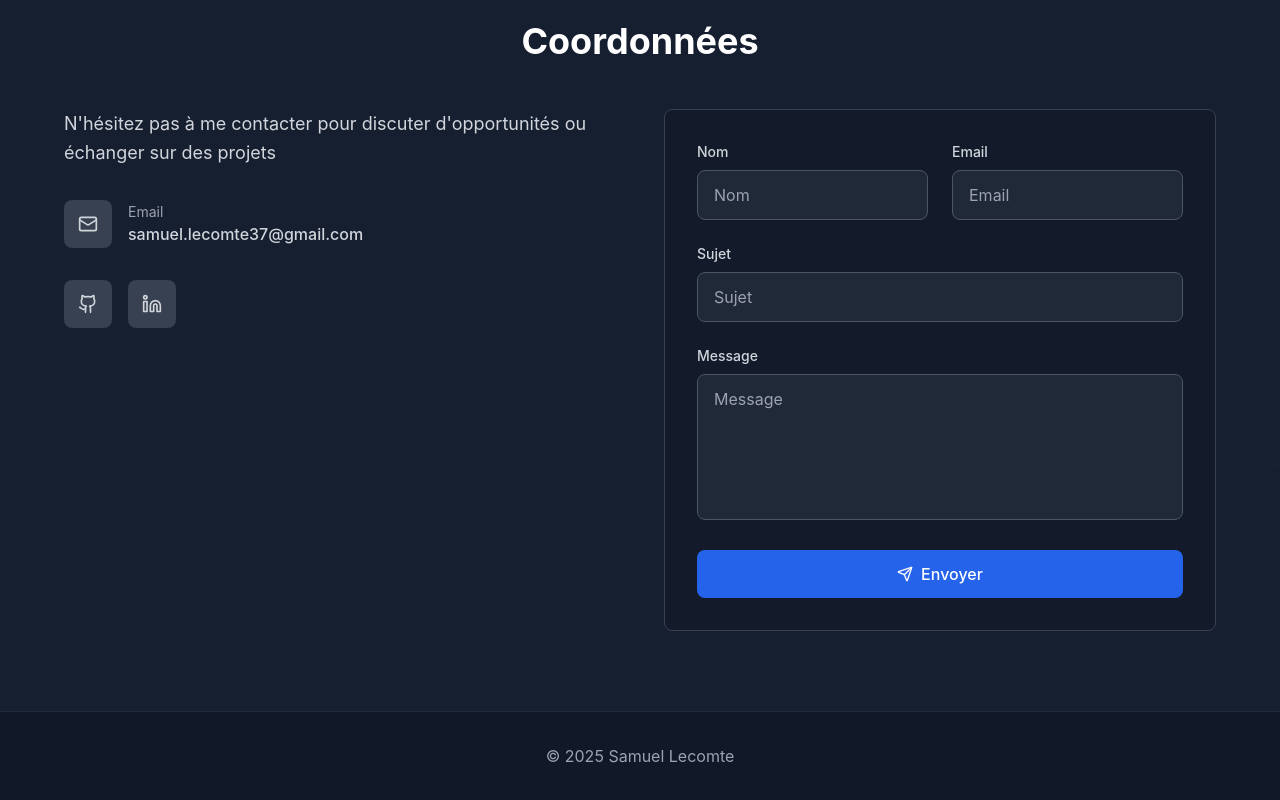
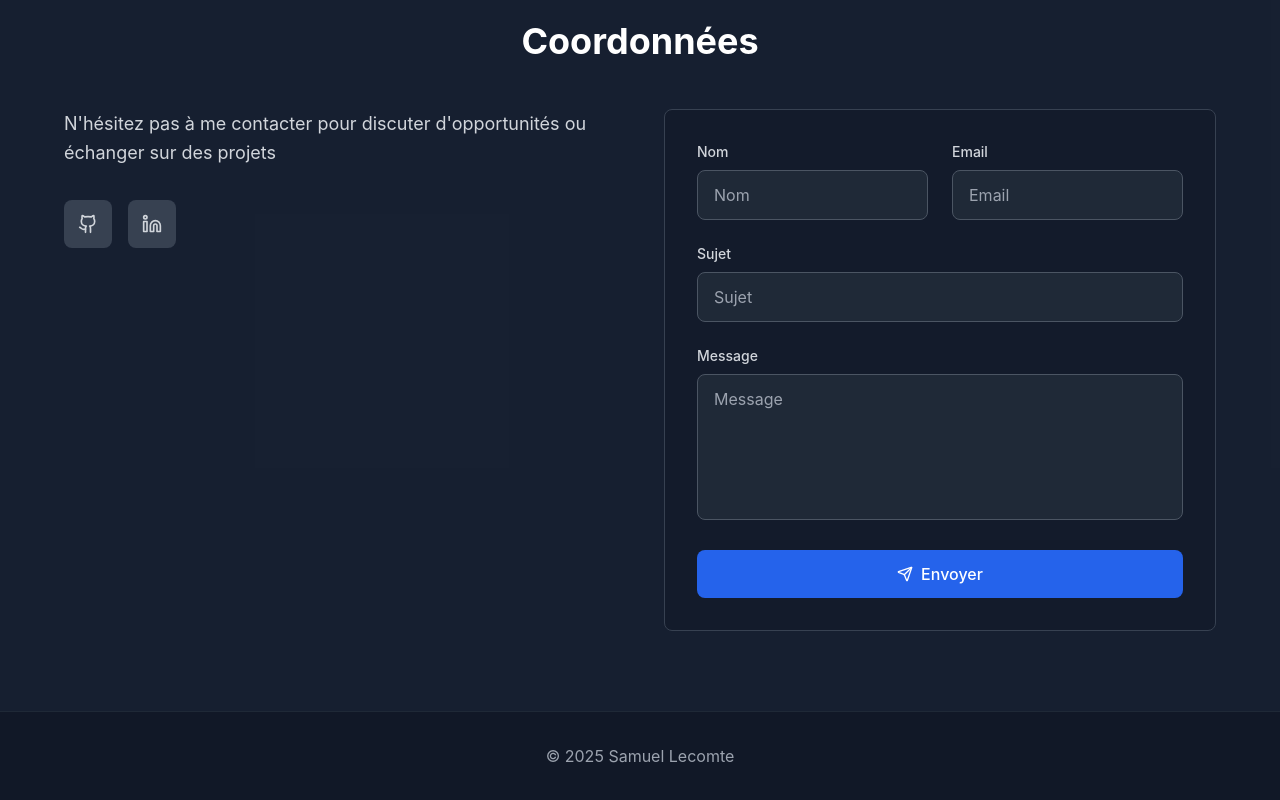
Before and after one commit to Samuellct/portfolio, a React (Vite) app: page / in a window 1280 px wide. Shown: the part 6899-7699 px from the top of the page. Built offline with nearby package versions, Linux system fonts and the light colour scheme.

Commit message:
delete email

```diff
--- a/src/components/Contact.tsx
+++ b/src/components/Contact.tsx
@@ -65,14 +65,7 @@ const Contact: React.FC = () => {
     });
   };
 
-  const contactInfo = [
-    {
-      icon: <Mail size={20} />,
-      label: t('contact.labels.email'),
-      value: 'samuel.lecomte37@gmail.com',
-      href: 'mailto:samuel.lecomte37@gmail.com',
-    },
-  ];
+  const contactInfo = [];
 
   const socialLinks = [
     {
```
